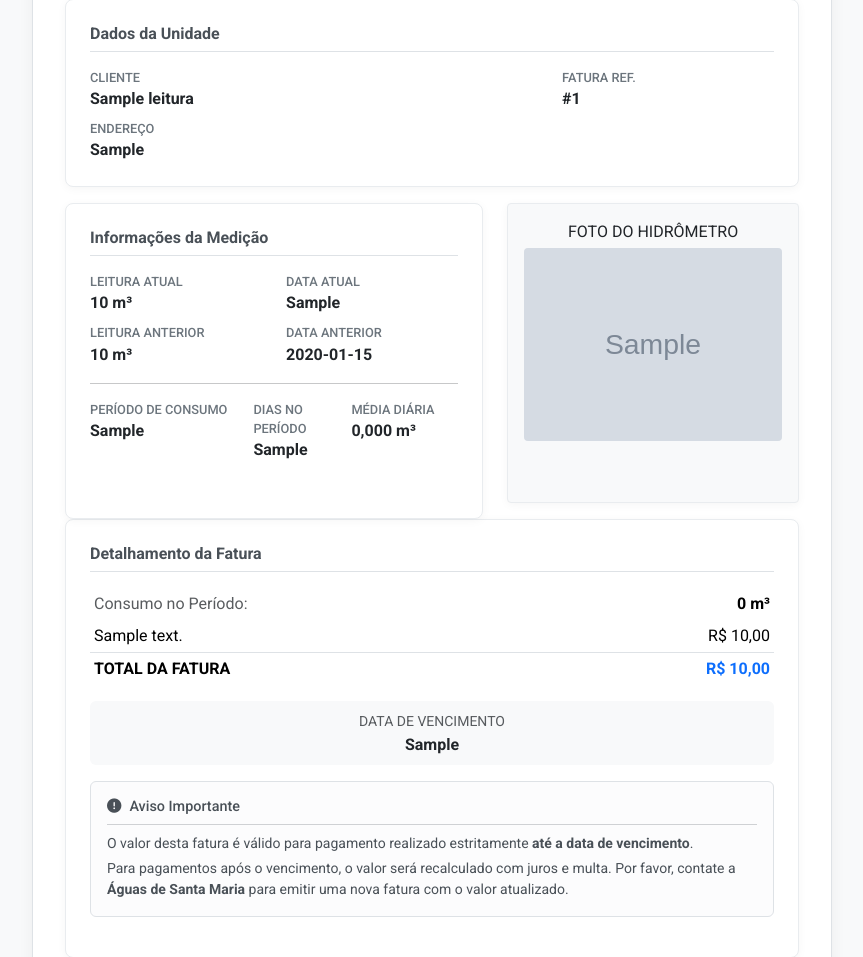
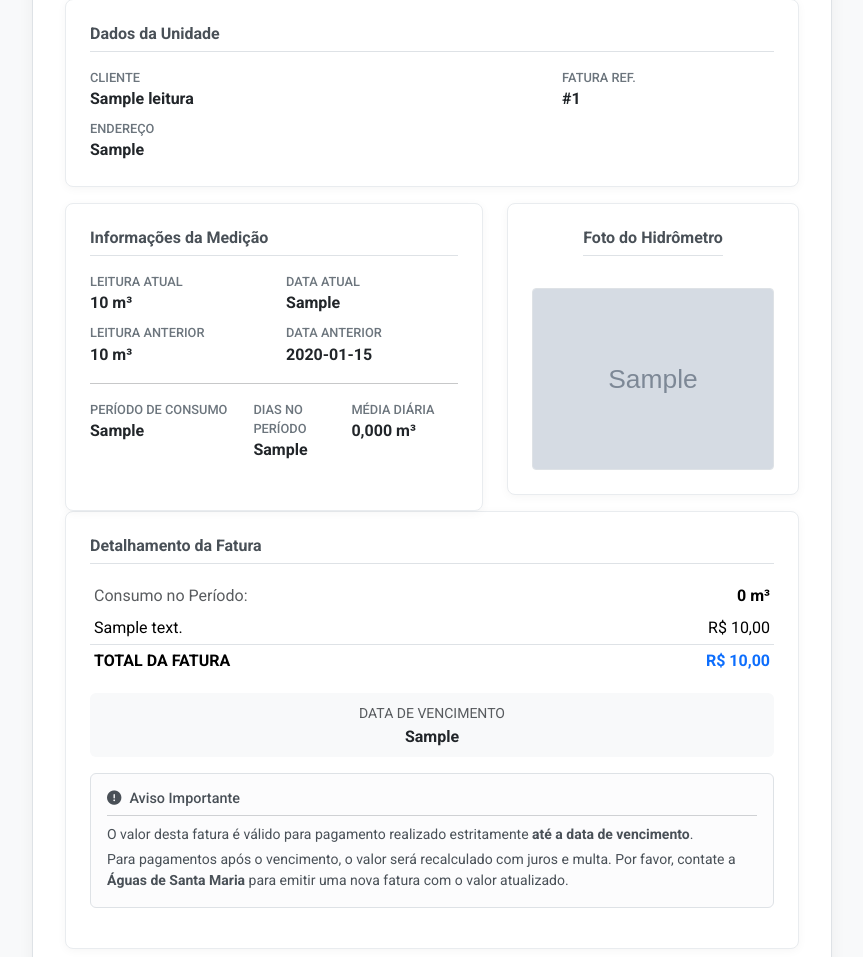
Before and after one commit to agua-2025/sistema-agua, a Flask app: template templates/comprovante_leitura.html in a window 1280 px wide. Shown: the part 173-1130 px from the top of the page, without its empty margins (208-1071 px from the left). Run offline with Flask 3, Linux system fonts and the light colour scheme; the template is opened without the code that fills it: most values are stand-ins (such as "Sample title", 1, 10 or a date in 2020); grey boxes marked "Sample" are stand-in pictures.

Commit message:
ajustando o tamanho da foto

```diff
--- a/templates/comprovante_leitura.html
+++ b/templates/comprovante_leitura.html
@@ -83,31 +83,6 @@
         font-weight: 700;
         color: #212529;
       }
-      .photo-section {
-        text-align: center;
-        background-color: #f8f9fa;
-        border-radius: 0.25rem;
-        padding: 1rem;
-        height: 100%;
-        display: flex;
-        flex-direction: column;
-        justify-content: flex-start;
-        align-items: center;
-        width: 100%;
-        height: 300px;
-        overflow: hidden;
-        position: relative;
-      }
-      .photo-section img {
-        width: 100%;
-        height: 100%;
-        object-fit: contain;
-        border-radius: 0.25rem;
-      }
-      .photo-section .no-photo-text {
-        margin: auto;
-        color: #6c757d;
-      }
       .buttons {
         padding: 2rem;
         text-align: center;
@@ -115,21 +90,63 @@
         justify-content: center;
         gap: 10px;
       }
+
+      /* --- INÍCIO DA CORREÇÃO CIRÚRGICA --- */
+
+      /* 1. Ajuste na seção da foto para não forçar uma altura fixa */
+      .photo-section {
+        text-align: center;
+        padding: 1.5rem; /* Mantém seu padding original */
+        display: flex;
+        flex-direction: column;
+        justify-content: flex-start; /* Alinha o título no topo */
+        align-items: center;
+      }
+
+      /* 2. A nova 'moldura' para a foto */
+      .foto-hidrometro-container {
+        width: 100%;
+        max-width: 350px; /* Largura máxima da moldura */
+        aspect-ratio: 4 / 3; /* Proporção 4:3 */
+        border-radius: 0.25rem;
+        overflow: hidden; /* Essencial para cortar o excesso da imagem */
+        margin-top: 1rem; /* Espaço abaixo do título */
+        display: flex;
+        align-items: center;
+        justify-content: center;
+        border: 1px solid #dee2e6;
+        background-color: #f8f9fa;
+      }
+      .foto-hidrometro-container img {
+        width: 100%;
+        height: 100%;
+        object-fit: cover; /* A mágica para preencher sem distorcer */
+        object-position: center;
+      }
+      .foto-hidrometro-container .no-photo-text {
+        color: #6c757d;
+      }
+
+      /* --- FIM DA CORREÇÃO CIRÚRGICA --- */
+
       @media print {
         @page {
           size: A4;
-          margin: 10mm;
+          margin: 8mm; /* Margem da página ligeiramente reduzida */
         }
+
         body {
-          background-color: #fff;
-          font-size: 8.5pt;
-          line-height: 1.25;
+          background-color: #fff !important;
+          font-size: 9pt; /* Aumentei um pouco para legibilidade, pois vamos economizar espaço em outros lugares */
           -webkit-print-color-adjust: exact;
           print-color-adjust: exact;
         }
-        .no-print {
+
+        .no-print,
+        .buttons {
           display: none !important;
         }
+
         .receipt-container {
           max-width: 100%;
           margin: 0;
@@ -312,29 +346,20 @@
           </div>
           <div class="col-md-5">
             <section class="section-block photo-section mb-3">
-              <span class="label d-block text-center mb-1"
-                >FOTO DO HIDRÔMETRO</span
-              >
-              {% if leitura.foto_hidrometro_base64 %}
-              <img
-                src="{{ leitura.foto_hidrometro_base64 }}"
-                alt="Foto do hidrômetro"
-                style="max-width: 300px; height: auto"
-                {#
-                Adicionei
-                um
-                estilo
-                básico
-                para
-                controle
-                de
-                tamanho
-                #}
-              />
-              {% else %} {# Opcional: Adicione um placeholder ou uma mensagem se
-              a foto não estiver disponível #}
-              <p>Foto do hidrômetro não disponível ou falha ao carregar.</p>
-              {% endif %}
+              <h3 class="section-title">Foto do Hidrômetro</h3>
+              <div class="foto-hidrometro-container">
+                {% if leitura.foto_hidrometro_base64 or foto_url_s3 %}
+                <img
+                  src="{{ foto_url_s3 or leitura.foto_hidrometro_base64 }}"
+                  alt="Foto do Hidrômetro"
+                />
+                {% else %}
+                <div class="no-photo-text">
+                  <i class="fas fa-camera fa-2x text-muted mb-2"></i>
+                  <p class="mb-0">Sem foto</p>
+                </div>
+                {% endif %}
+              </div>
             </section>
           </div>
         </div>
```
Also changed, not shown: other parts of templates/comprovante_leitura.html (+40 -23 lines).
